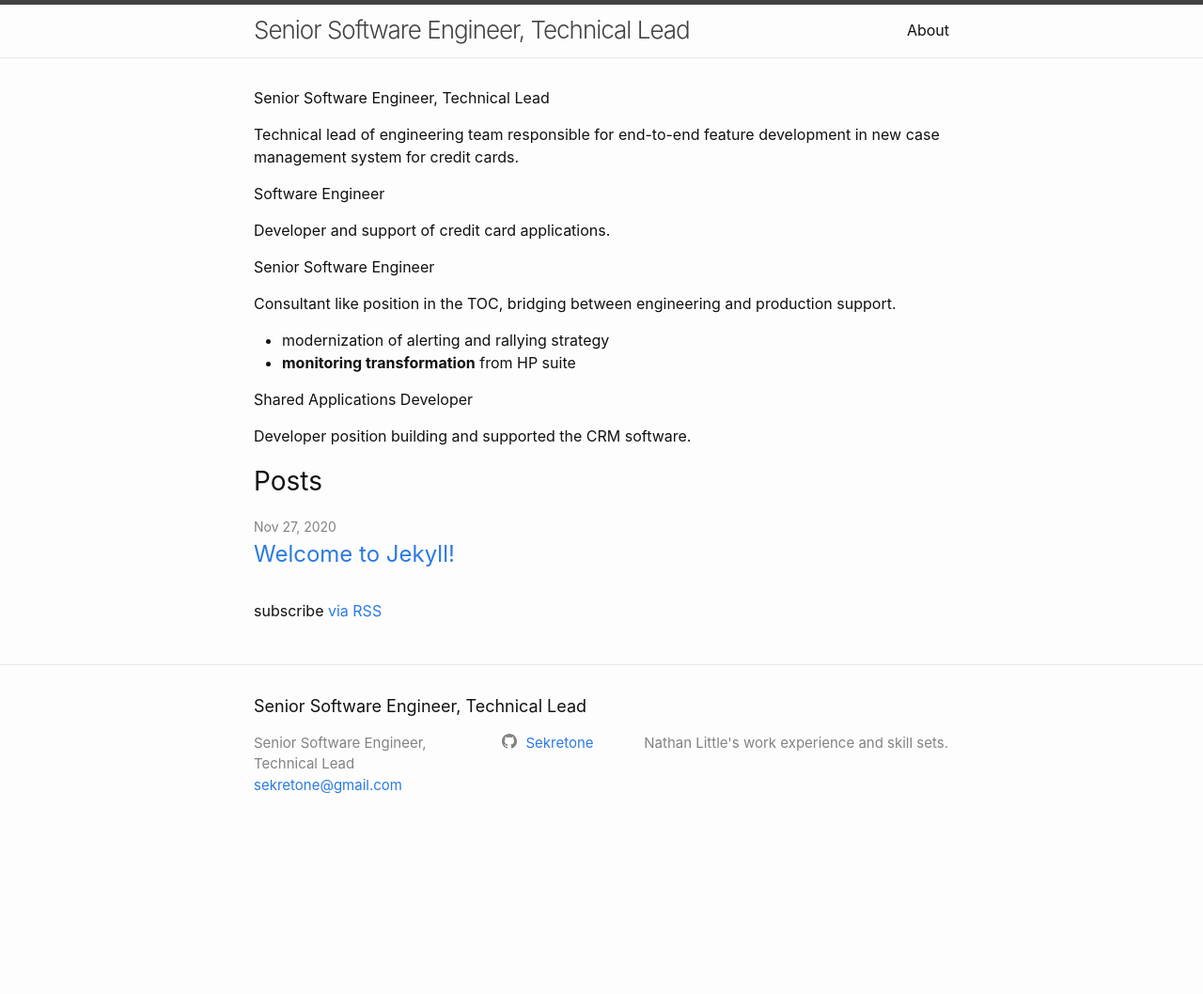
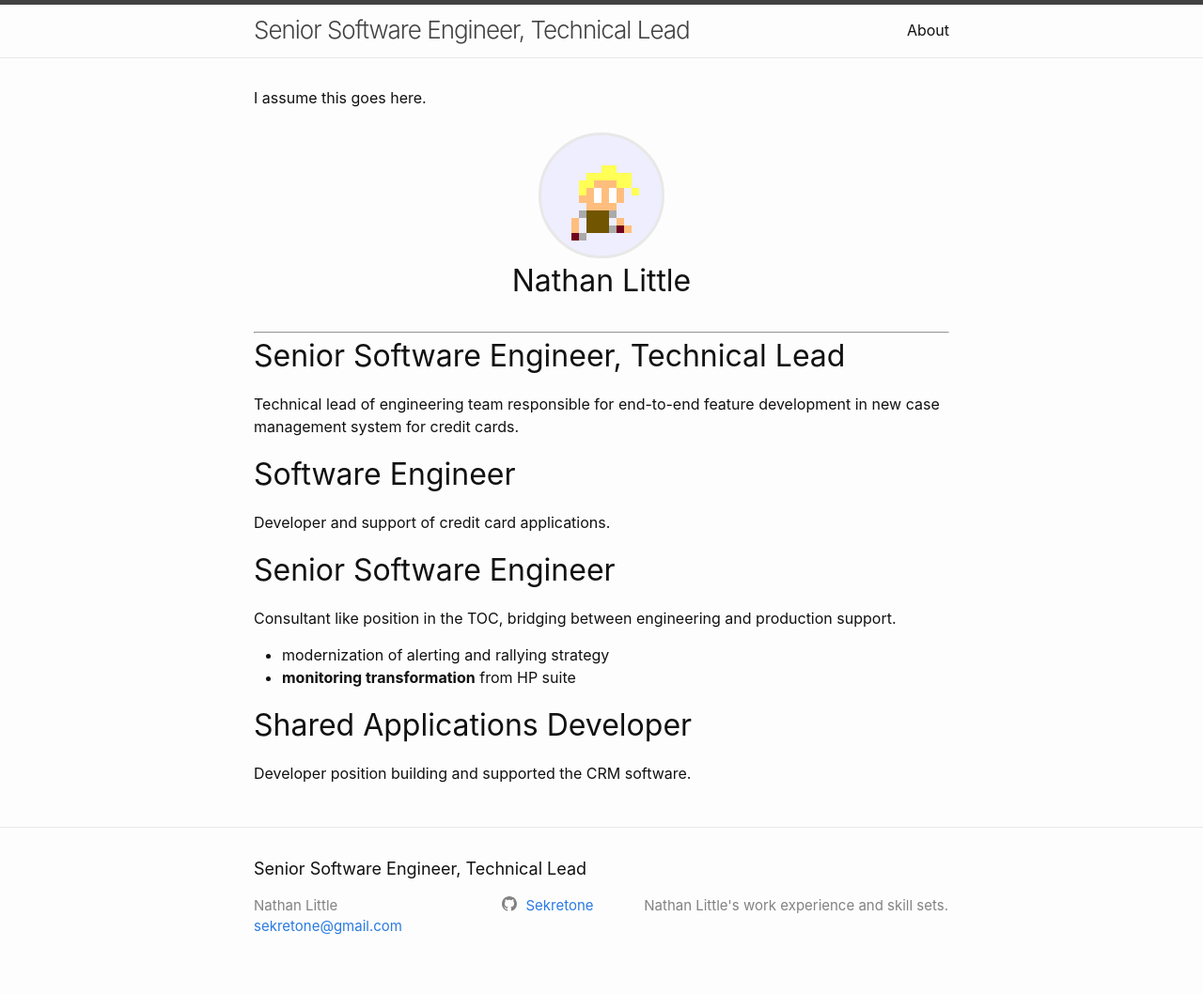
Before and after one commit to SekretOne/nathan-little-resume, a Jekyll site: the page built from index.markdown, in a window 1280 px wide. Shown: the whole page at 94% size. Built offline with Jekyll 4.4.1, drawn with Linux system fonts in a browser that asks for light colours; before the commit the page ends 907 px from its top, so only the background shows below that.

Commit message:
wip experience and avatar

```diff
--- a/_config.yml
+++ b/_config.yml
@@ -19,6 +19,7 @@
 # in the templates via {{ site.myvariable }}.
 
 title: Senior Software Engineer, Technical Lead
+author: Nathan Little
 email: sekretone@gmail.com
 description: >-
   Nathan Little's work experience and skill sets.
@@ -27,7 +28,7 @@ url: "https://sekretone.github.io" # the base hostname & protocol for your site,
 github_username:  Sekretone
 
 # Build settings
-# theme: minima
+theme: minima
 plugins:
   - jekyll-feed
 
--- a/_includes/education.html
+++ /dev/null
@@ -1,8 +0,0 @@
-{%- for edu in site.data.education -%}
-<div>
-    <span>{{edu.position}}</span>
-    <p>
-        {{ edu.description | markdownify }}
-    </p>
-</div>
-{%- endfor -%}
--- /dev/null
+++ b/_includes/experiences.html
@@ -0,0 +1,8 @@
+{%- for exp in site.data.experience -%}
+<div class='lil-experience'>
+    <h2>{{ exp.position }}</h2>
+    <p>
+        {{ exp.description | markdownify }}
+    </p>
+</div>
+{%- endfor -%}
--- a/_layouts/home.html
+++ b/_layouts/home.html
@@ -9,7 +9,16 @@ layout: default
 
   {{ content }}
 
-  {%- include education.html -%}
+  <div class="lil-banner">
+    <img class="lil-token" src="assets/avatar.png" alt="avatar">
+    {%- unless site.author -%}
+       <span>Missing author information! Set it in the _config.yml</span>
+    {%- endunless -%}
+    <h1>{{ site.author }}</h1>
+  </div>
+  <hr/>
+
+  {%- include experiences.html -%}
 
   {%- if site.posts.size > 0 -%}
     <h2 class="post-list-heading">{{ page.list_title | default: "Posts" }}</h2>
--- a/assets/main.scss
+++ b/assets/main.scss
@@ -3,3 +3,29 @@
 ---
 
 @import "minima";
+
+
+.lil-experience{
+  h2{
+    @include relative-font-size(2);
+  }
+}
+
+img.lil-token {
+  height: 128px;
+  width: 128px;
+  border-radius: 50%;
+  border: medium solid $grey-color-light;
+  background: #eeeeff;
+}
+
+.lil-banner {
+  padding-top:10px;
+  padding-bottom: 30px;
+
+  * {
+    display: block;
+    margin: auto;
+    text-align: center;
+  }
+}
--- a/index.markdown
+++ b/index.markdown
@@ -4,3 +4,5 @@
 
 layout: home
 ---
+
+I assume this goes here.
```
Also changed, not shown: _data/skills.yaml (added, +83 -0 lines), _posts/2020-11-27-welcome-to-jekyll.markdown (deleted, +0 -29 lines), README.md, _data/experience.yaml (renamed from _data/education.yaml), assets/avatar.png (added).
